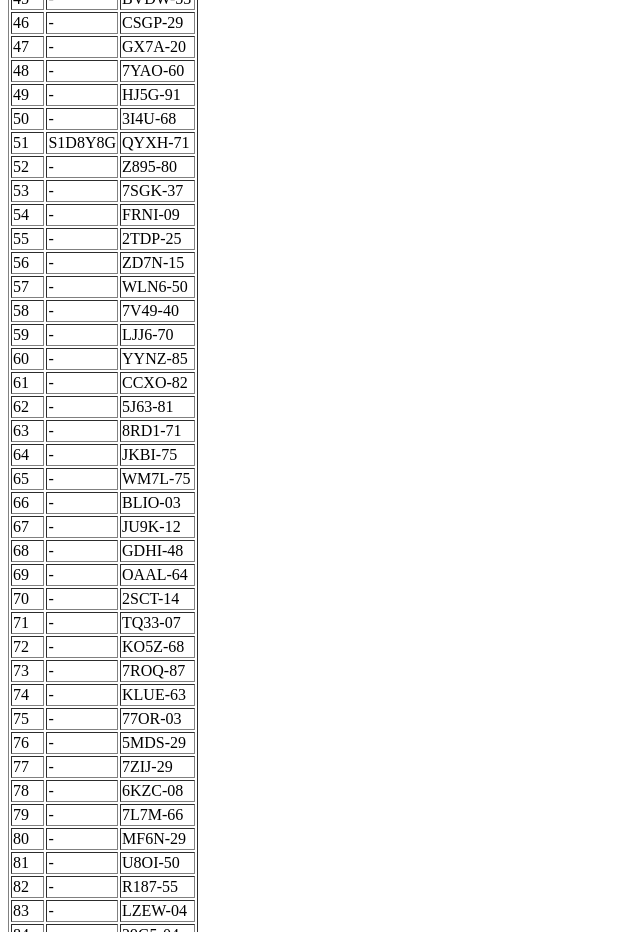
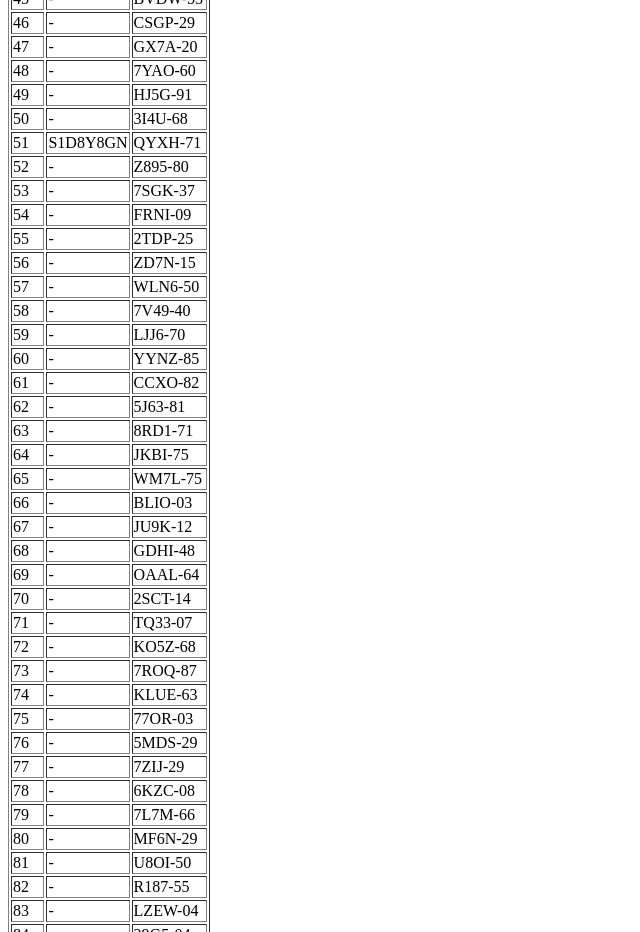
Before and after one commit to sseh-c/scrap_program, a plain HTML site: page index.html in a window 1280 px wide. Shown: the part 1200-2132 px from the top of the page, without its empty margins (0-640 px from the left). Drawn offline with Linux system fonts and the light colour scheme.

Commit message:
Update index.html

```diff
--- a/index.html
+++ b/index.html
@@ -59,7 +59,7 @@
 <tr class="pass"><td id="num">48</td><td id="disk_num">-</td><td id="key">7YAO-60</td></tr>
 <tr class="pass"><td id="num">49</td><td id="disk_num">-</td><td id="key">HJ5G-91</td></tr>
 <tr class="pass"><td id="num">50</td><td id="disk_num">-</td><td id="key">3I4U-68</td></tr>
-<tr class="pass"><td id="num">51</td><td id="disk_num">S1D8Y8G</td><td id="key">QYXH-71</td></tr>
+<tr class="pass"><td id="num">51</td><td id="disk_num">S1D8Y8GN</td><td id="key">QYXH-71</td></tr>
 <tr class="pass"><td id="num">52</td><td id="disk_num">-</td><td id="key">Z895-80</td></tr>
 <tr class="pass"><td id="num">53</td><td id="disk_num">-</td><td id="key">7SGK-37</td></tr>
 <tr class="pass"><td id="num">54</td><td id="disk_num">-</td><td id="key">FRNI-09</td></tr>
```
